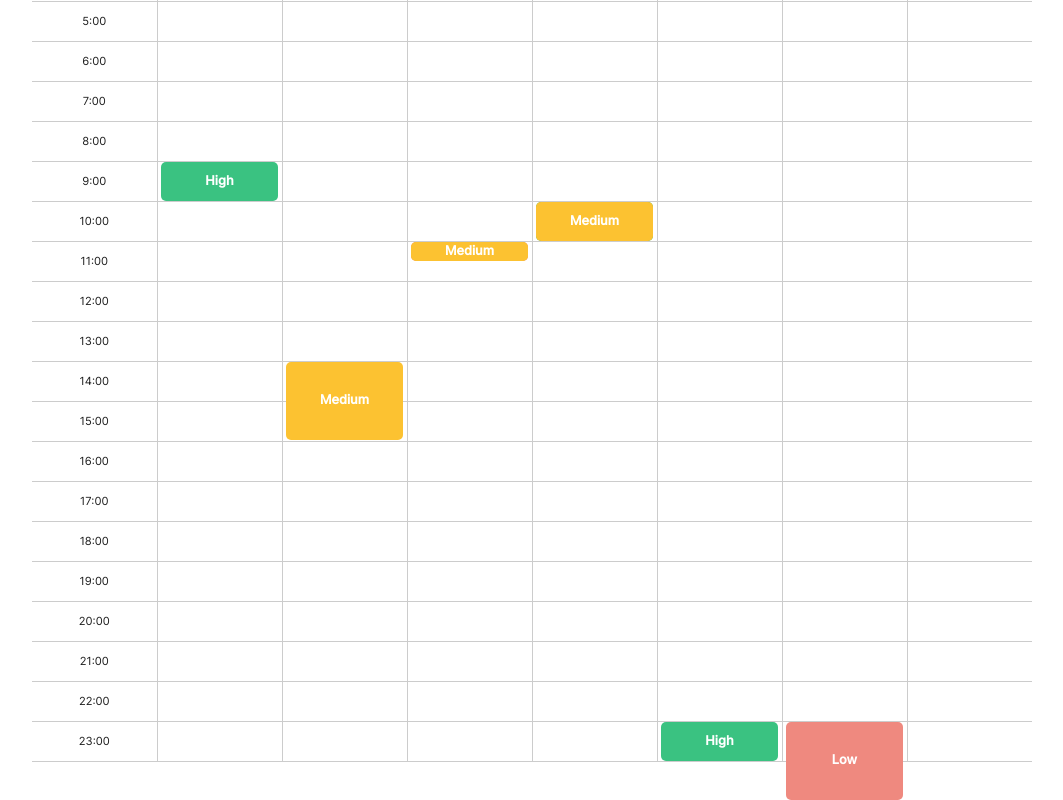
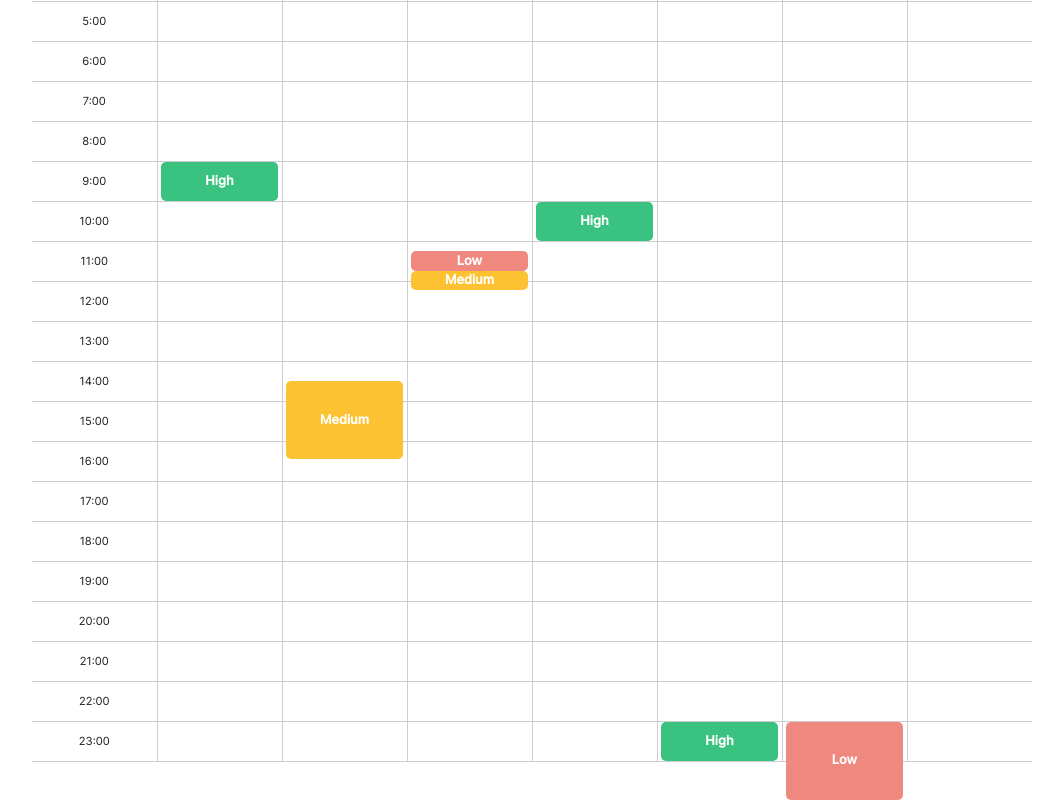
Before and after one commit to linkai-aries-ma/MeetSphere, a React (Vite) app: page /schedule/1 in a window 1280 px wide. Shown: the part 880-1680 px from the top of the page, without its empty margins (108-1171 px from the left). Built offline with nearby package versions, Linux system fonts and the light colour scheme.

Commit message:
[F] Fix partial hour top offset

```diff
--- a/src/components/CalendarView.tsx
+++ b/src/components/CalendarView.tsx
@@ -3,6 +3,7 @@ import moment from 'moment/moment'
 import {Calendar, Meeting, PREFERENCE_STR, TimeSlot} from '../lib/types.ts'
 import {useEffect, useState} from 'react'
 import './CalendarView.scss'
+import {debug} from '../lib/utils.ts'
 
 interface CalendarViewProps {
   cal: Calendar
@@ -55,7 +56,8 @@ export function CalendarView({cal, meeting}: CalendarViewProps) {
           {tsIndex[`${moment(cal.startDate).add(day, 'days').format('YYYY-MM-DD')} ${hour}`]?.map((slot, i) => {
             // Calculate height based on the duration of the slot relative to the hour
             const h = moment(slot.endTime).diff(slot.startTime, 'minutes') / 60 * 100
-            return <div key={i} className={`avail av${slot.preference}`} style={{height: `${h}%`}}>
+            const mt = moment(slot.startTime).diff(moment(slot.startTime).startOf('hour'), 'minutes') / 60 * 100
+            return <div key={i} className={`avail av${slot.preference}`} style={{height: `${h}%`, top: `${mt}%`}}>
               {PREFERENCE_STR[slot.preference]}
             </div>
           })}
--- a/src/lib/examples.ts
+++ b/src/lib/examples.ts
@@ -78,6 +78,7 @@ export const EX_CALENDARS: Calendar[] = [
     modified: '2024-01-25T18:50:00',
     timezone: 'America/New_York',
 
+    // These are test cases for the CalendarView
     timeSlots: [
       // Basic functionality test
       {'startTime': '2024-01-27T09:00:00', 'endTime': '2024-01-27T10:00:00', 'preference': 3},
@@ -86,9 +87,9 @@ export const EX_CALENDARS: Calendar[] = [
       // Time slots with partial hour duration
       {'startTime': '2024-01-29T11:15:00', 'endTime': '2024-01-29T11:45:00', 'preference': 1},
       {'startTime': '2024-01-29T11:45:00', 'endTime': '2024-01-29T12:15:00', 'preference': 2},
-      // Overlapping time slots
+      // Overlapping time slots (nope, let's assume there are no overlapping time slots)
       {'startTime': '2024-01-30T10:00:00', 'endTime': '2024-01-30T11:00:00', 'preference': 3},
-      {'startTime': '2024-01-30T10:30:00', 'endTime': '2024-01-30T11:30:00', 'preference': 2},
+      // {'startTime': '2024-01-30T10:30:00', 'endTime': '2024-01-30T11:30:00', 'preference': 2},
       // Edge of a calendar range
       {'startTime': '2024-01-31T23:00:00', 'endTime': '2024-02-01T00:00:00', 'preference': 3},
       {'startTime': '2024-02-01T00:00:00', 'endTime': '2024-02-01T01:00:00', 'preference': 2},
```
